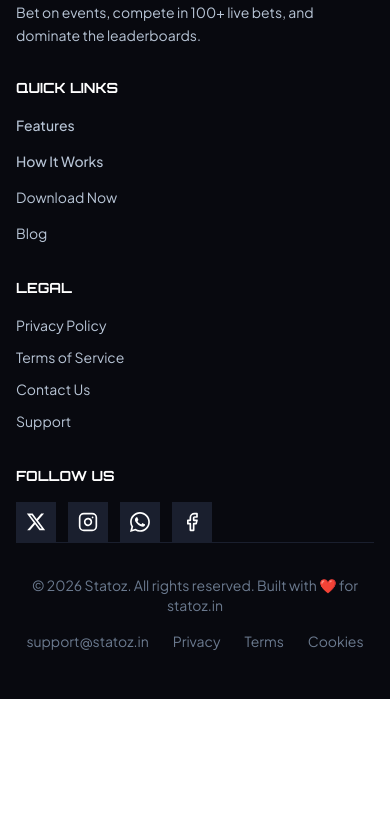
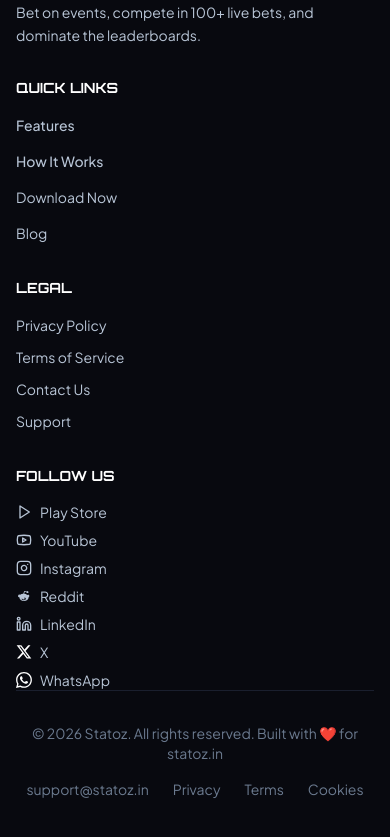
Before and after one commit to statoz-india/statoz-website, a Next.js app: page /allblogs in a window 390 px wide. Shown: the part 6518-7355 px from the top of the page. Before the commit the page ends 7217 px from the top, so only its background shows below. Built offline with nearby package versions, Linux system fonts and the light colour scheme.

Commit message:
sitemap+ socials

```diff
--- a/src/app/components/DownloadSection.tsx
+++ b/src/app/components/DownloadSection.tsx
@@ -14,13 +14,16 @@
         <div className="text-center mb-12">
           <div className="inline-flex items-center gap-2 bg-gradient-to-r from-[#7C86FF] to-[#5cdfff] px-4 py-2 mb-6">
             <Smartphone className="w-4 h-4 text-white" />
-            <span className="font-orbitron text-white text-sm font-bold tracking-wider">DOWNLOAD NOW</span>
+            <span className="font-orbitron text-white text-sm font-bold tracking-wider">
+              DOWNLOAD NOW
+            </span>
           </div>
           <h2 className="font-orbitron font-extrabold text-3xl lg:text-5xl text-white uppercase mb-4">
             Get Statoz On Your Phone
           </h2>
           <p className="font-jakarta text-[#B8C5D6] text-base lg:text-xl max-w-2xl mx-auto mb-8">
-            Download the app and start predicting on 100+ live events. Available on Android.
+            Download the app and start predicting on 100+ live events. Available
+            on Android.
           </p>
         </div>
 
@@ -34,13 +37,21 @@
             className="group relative bg-[rgba(15,23,43,0.8)] border-2 border-[#1d293d] hover:border-[#5cdfff] transition-all duration-300 px-8 py-4 flex items-center gap-4 min-w-[240px] hover:scale-105"
           >
             <div className="bg-[#1d293d] p-3 group-hover:bg-[#5cdfff] transition-colors">
-              <svg viewBox="0 0 24 24" className="w-8 h-8 text-white" fill="currentColor">
+              <svg
+                viewBox="0 0 24 24"
+                className="w-8 h-8 text-white"
+                fill="currentColor"
+              >
                 <path d="M3,20.5V3.5C3,2.91 3.34,2.39 3.84,2.15L13.69,12L3.84,21.85C3.34,21.6 3,21.09 3,20.5M16.81,15.12L6.05,21.34L14.54,12.85L16.81,15.12M20.16,10.81C20.5,11.08 20.75,11.5 20.75,12C20.75,12.5 20.53,12.9 20.18,13.18L17.89,14.5L15.39,12L17.89,9.5L20.16,10.81M6.05,2.66L16.81,8.88L14.54,11.15L6.05,2.66Z" />
               </svg>
             </div>
             <div className="text-left">
-              <p className="font-orbitron text-[#8b95a5] text-xs uppercase tracking-wider">Get it on</p>
-              <p className="font-orbitron text-white text-xl font-bold">Google Play</p>
+              <p className="font-orbitron text-[#8b95a5] text-xs uppercase tracking-wider">
+                Get it on
+              </p>
+              <p className="font-orbitron text-white text-xl font-bold">
+                Google Play
+              </p>
             </div>
           </a>
         </div>
@@ -55,20 +66,34 @@
         {/* Stats */}
         <div className="mt-16 grid grid-cols-2 md:grid-cols-4 gap-6">
           <div className="text-center">
-            <div className="font-orbitron font-bold text-3xl lg:text-4xl text-[#5cdfff] mb-2">100K+</div>
+            <div className="font-orbitron font-bold text-3xl lg:text-4xl text-[#5cdfff] mb-2">
+              100+
+            </div>
             <div className="font-jakarta text-[#B8C5D6] text-sm">Downloads</div>
           </div>
           <div className="text-center">
-            <div className="font-orbitron font-bold text-3xl lg:text-4xl text-[#5cdfff] mb-2">4.8★</div>
-            <div className="font-jakarta text-[#B8C5D6] text-sm">User Rating</div>
+            <div className="font-orbitron font-bold text-3xl lg:text-4xl text-[#5cdfff] mb-2">
+              4.8★
+            </div>
+            <div className="font-jakarta text-[#B8C5D6] text-sm">
+              User Rating
+            </div>
           </div>
           <div className="text-center">
-            <div className="font-orbitron font-bold text-3xl lg:text-4xl text-[#5cdfff] mb-2">24/7</div>
-            <div className="font-jakarta text-[#B8C5D6] text-sm">Live Events</div>
+            <div className="font-orbitron font-bold text-3xl lg:text-4xl text-[#5cdfff] mb-2">
+              24/7
+            </div>
+            <div className="font-jakarta text-[#B8C5D6] text-sm">
+              Live Events
+            </div>
           </div>
           <div className="text-center">
-            <div className="font-orbitron font-bold text-3xl lg:text-4xl text-[#5cdfff] mb-2">₹10L+</div>
-            <div className="font-jakarta text-[#B8C5D6] text-sm">Prizes Won</div>
+            <div className="font-orbitron font-bold text-3xl lg:text-4xl text-[#5cdfff] mb-2">
+              ₹10k+
+            </div>
+            <div className="font-jakarta text-[#B8C5D6] text-sm">
+              Prizes Won
+            </div>
           </div>
         </div>
       </div>
--- a/src/app/components/FeaturesSection.tsx
+++ b/src/app/components/FeaturesSection.tsx
@@ -81,7 +81,7 @@
           observer.unobserve(entry.target);
         });
       },
-      { threshold: 0.6 },
+      { threshold: 0.01 },
     );
 
     cardRefs.current.forEach((card) => {
--- a/src/app/components/Footer.tsx
+++ b/src/app/components/Footer.tsx
@@ -1,6 +1,6 @@
 "use client";
 
-import { Instagram, Facebook } from "lucide-react";
+import { Instagram, Linkedin, Play, Youtube } from "lucide-react";
 import Image from "next/image";
 import React from "react";
 
@@ -24,22 +24,48 @@
   <Image src="/x.svg" alt="X" width={20} height={20} className={className} />
 );
 
+const RedditIcon: SocialIcon = ({ className }) => (
+  <svg
+    viewBox="0 0 24 24"
+    fill="currentColor"
+    aria-hidden="true"
+    className={className}
+  >
+    <path d="M14.2 15.3a.9.9 0 1 1-1.8 0 .9.9 0 0 1 1.8 0Zm-2.6 3.1c-1.9 0-3.2-.9-3.3-2.1a.6.6 0 0 1 1.1-.3c.3.6 1.1 1.1 2.2 1.1s1.9-.4 2.2-1.1a.6.6 0 1 1 1.1.3c-.1 1.2-1.4 2.1-3.3 2.1Zm-2.8-2.2a.9.9 0 1 0 0-1.8.9.9 0 0 0 0 1.8Zm11.2-4.2a1.9 1.9 0 0 0-3.1-1.5 6.8 6.8 0 0 0-4.7-1.8l1-3 2.5.6a1.5 1.5 0 1 0 .3-1.2l-3.1-.7a.6.6 0 0 0-.7.4l-1.2 3.7a6.8 6.8 0 0 0-4.8 1.8A1.9 1.9 0 1 0 5 13.7c0 .2 0 .4.1.6 0 2.8 3 5.1 6.9 5.1s6.9-2.3 6.9-5.1v-.6c.7-.3 1.1-1 1.1-1.7Z" />
+  </svg>
+);
+
 const socialLinks: Array<{ icon: SocialIcon; href: string; label: string }> = [
-  { icon: XSocialIcon, href: "https://x.com/StatOzindia", label: "x" },
+  {
+    icon: Play,
+    href: "https://play.google.com/store/apps/details?id=com.statoz.app",
+    label: "Play Store",
+  },
+  {
+    icon: Youtube,
+    href: "https://www.youtube.com/@StatozIndia",
+    label: "YouTube",
+  },
   {
     icon: Instagram,
     href: "https://www.instagram.com/statozindia/",
     label: "Instagram",
   },
   {
-    icon: WhatsAppIcon,
-    href: "https://chat.whatsapp.com/IQV7FSn106e6zbbEV9kOU3",
-    label: "WhatsApp",
+    icon: RedditIcon,
+    href: "https://www.reddit.com/r/f2p__predictionmarket/",
+    label: "Reddit",
   },
   {
-    icon: Facebook,
-    href: "https://www.facebook.com/profile.php?id=61587267737793",
-    label: "Facebook",
+    icon: Linkedin,
+    href: "https://www.linkedin.com/company/statoz/",
+    label: "LinkedIn",
+  },
+  { icon: XSocialIcon, href: "https://x.com/StatOzindia", label: "X" },
+  {
+    icon: WhatsAppIcon,
+    href: "https://chat.whatsapp.com/JxKL3sVI7S88qNe0pYXo77",
+    label: "WhatsApp",
   },
 ];
 
@@ -130,7 +156,26 @@
             <h3 className="font-orbitron font-bold text-white text-sm uppercase mb-4">
               Follow Us
             </h3>
-            <div className="flex gap-3">
+            <ul className="md:hidden space-y-2">
+              {socialLinks.map((social, index) => {
+                const Icon = social.icon;
+                return (
+                  <li key={index}>
+                    <a
+                      href={social.href}
+                      target="_blank"
+                      rel="noopener noreferrer"
+                      aria-label={social.label}
+                      className="font-jakarta text-[#B8C5D6] text-sm hover:text-white transition-colors flex items-center gap-2"
+                    >
+                      <Icon className="w-4 h-4 text-[#B8C5D6]" />
+                      <span>{social.label}</span>
+                    </a>
+                  </li>
+                );
+              })}
+            </ul>
+            <div className="hidden md:flex gap-3">
               {socialLinks.map((social, index) => {
                 const Icon = social.icon;
                 return (
--- a/src/app/components/HeroSection.tsx
+++ b/src/app/components/HeroSection.tsx
@@ -12,13 +12,13 @@
 
 export function HeroSection() {
   return (
-    <section className="container mx-auto px-4 lg:px-32 py-8 lg:py-20">
+    <section className="container mx-auto px-4 lg:px-32 py-12 lg:py-24">
       <div className="flex flex-col lg:flex-row items-center gap-12 lg:gap-12">
         {/* Left Content */}
         <div className="flex-1 flex flex-col gap-9">
           {/* Main Headline */}
           <div className="flex flex-col gap-2 animate-fade-in-0">
-            <h1 className="font-orbitron font-black text-[40px] sm:text-6xl lg:text-7xl leading-tight tracking-tight uppercase">
+            <h1 className="font-orbitron font-black text-5xl sm:text-6xl lg:text-7xl leading-tight tracking-tight uppercase">
               <div className="text-[#c27aff]">Predict.</div>
               <div className="text-[#00d3f2]">Play.</div>
               <div className="text-white">Dominate.</div>
@@ -31,14 +31,13 @@
           </p>
 
           {/* Feature Pills */}
-          <div className="flex flex-nowrap sm:flex-wrap gap-2 animate-fade-in-500">
+          <div className="flex flex-wrap gap-2 animate-fade-in-500">
             {heroFeatures.map((feature, index) => (
-              <div
+              <FeaturePill
                 key={index}
-                className={feature.label === "Live Matches" ? "hidden sm:block" : ""}
-              >
-                <FeaturePill icon={feature.icon} label={feature.label} />
-              </div>
+                icon={feature.icon}
+                label={feature.label}
+              />
             ))}
           </div>
 
--- a/src/app/sitemap.ts
+++ b/src/app/sitemap.ts
@@ -1,20 +1,30 @@
 import { MetadataRoute } from "next";
+import { BLOG_POSTS } from "./utils/blogData";
 
 export default function sitemap(): MetadataRoute.Sitemap {
   const baseUrl = process.env.NEXT_PUBLIC_BASE_URL || "https://statoz.in";
+  const now = new Date();
+
+  const blogEntries: MetadataRoute.Sitemap = BLOG_POSTS.map((post) => ({
+    url: `${baseUrl}/allblogs/${post.slug}`,
+    lastModified: new Date(post.publishDate),
+    changeFrequency: "monthly",
+    priority: 0.7,
+  }));
 
   return [
     {
       url: baseUrl,
-      lastModified: new Date(),
+      lastModified: now,
       changeFrequency: "weekly",
       priority: 1,
     },
     {
       url: `${baseUrl}/allblogs`,
-      lastModified: new Date(),
+      lastModified: now,
       changeFrequency: "weekly",
       priority: 0.8,
     },
+    ...blogEntries,
   ];
 }
```
